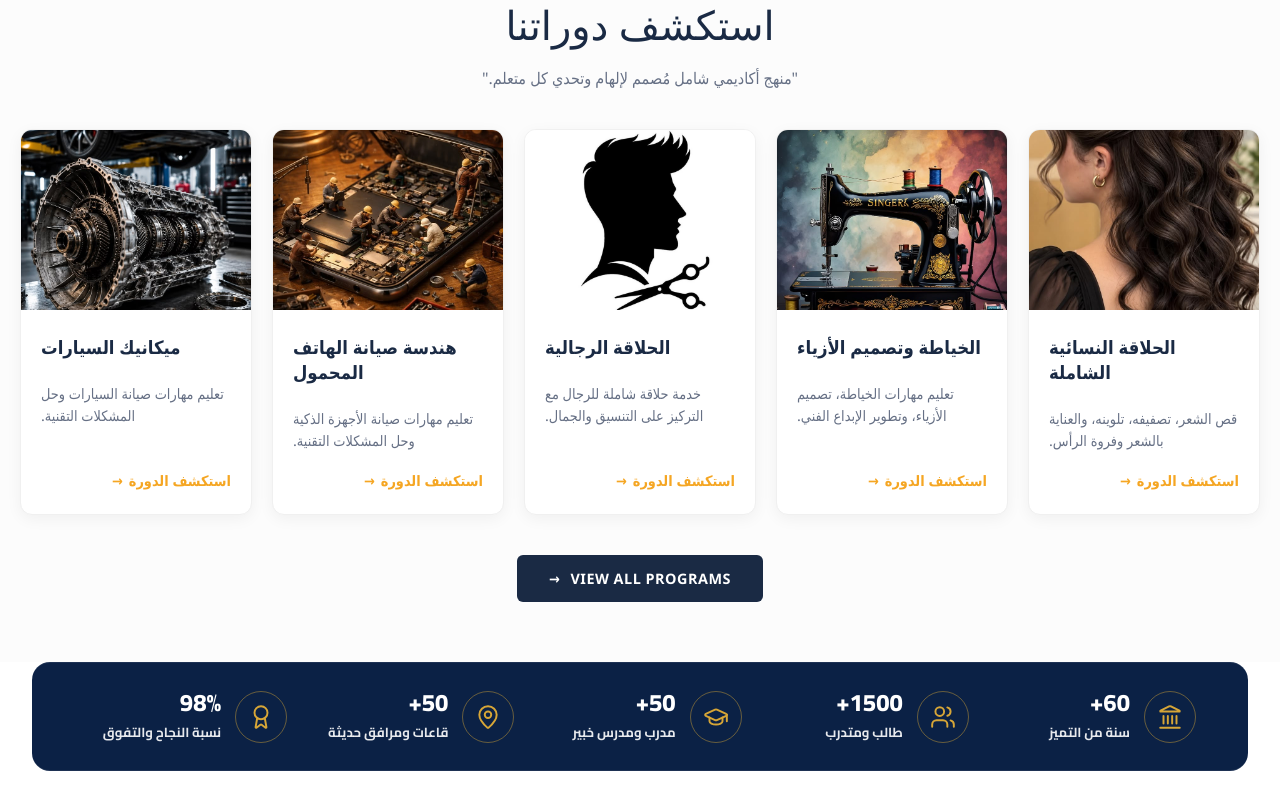
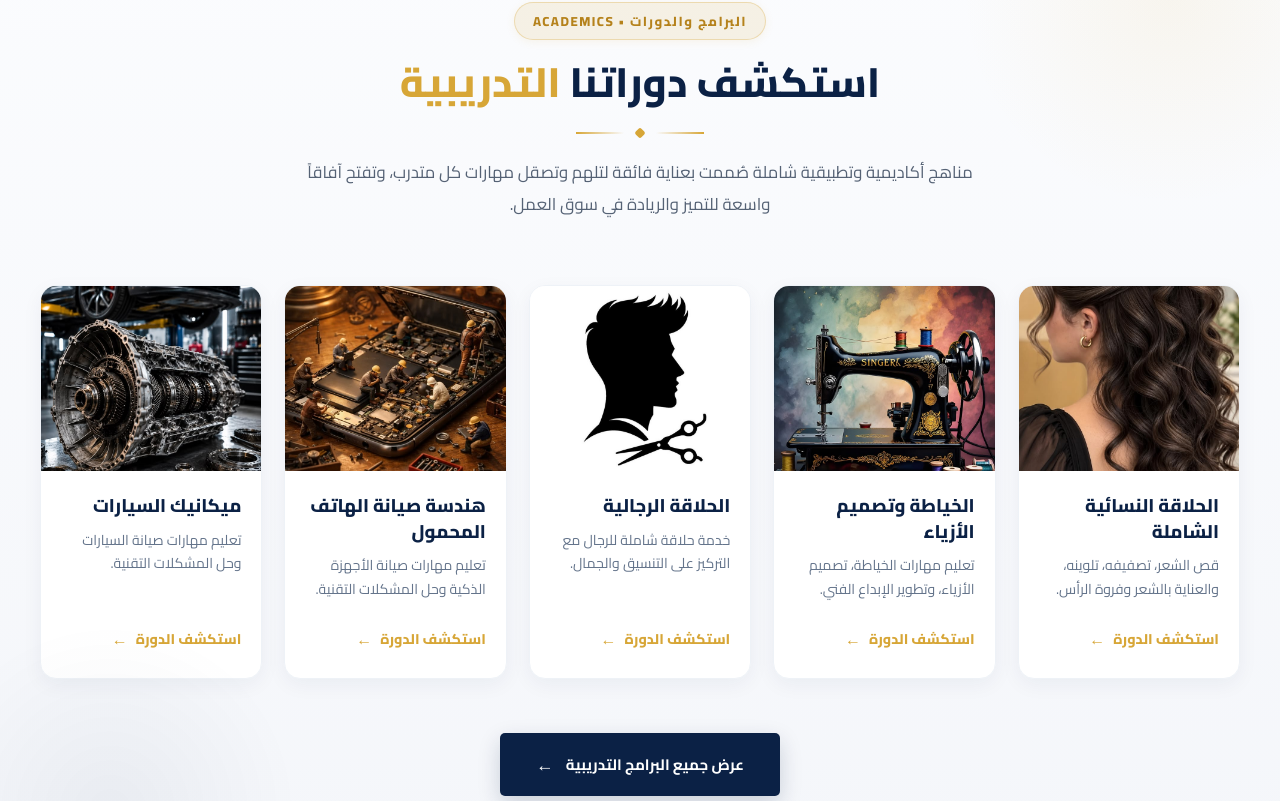
Before and after one commit to mohamd-wanli/Mamoun-Center-Site, a React (Vite) app: page / in a window 1280 px wide. Shown: the part 1499-2300 px from the top of the page. Built offline with nearby package versions, Linux system fonts and the light colour scheme.

Commit message:
add animation to courses

```diff
--- a/src/components/courses/CourseCard.jsx
+++ b/src/components/courses/CourseCard.jsx
@@ -7,16 +7,20 @@ const CourseCard = ({
   description,
   linkText = "استكشف الدورة",
   path = "/courses",
+  style,
 }) => {
   return (
-    <div className="course-card">
-      <img src={image} alt={title} className="course-card-image" />
+    <div className="course-card" style={style}>
+      <div className="course-card-image-wrap">
+        <img src={image} alt={title} className="course-card-image" />
+        <div className="course-card-overlay" />
+      </div>
       <div className="course-card-content">
         <h3 className="course-card-title">{title}</h3>
         <p className="course-card-description">{description}</p>
         <Link to={path} className="course-card-link">
           <span>{linkText}</span>
-          <span>&rarr;</span>
+          <span className="card-link-arrow">&larr;</span>
         </Link>
       </div>
     </div>
--- a/src/components/courses/CourseGrid.jsx
+++ b/src/components/courses/CourseGrid.jsx
@@ -12,6 +12,7 @@ const CourseGrid = ({ programs }) => {
           description={program.description}
           linkText={program.linkText}
           path={program.path}
+          style={{ animationDelay: `${index * 130}ms` }}
         />
       ))}
     </div>
--- a/src/components/home/Courses/CoursesSection.css
+++ b/src/components/home/Courses/CoursesSection.css
@@ -1,151 +1,416 @@
+/* ==========================================================================
+   Courses Section - Refined Spacing & Fluid Animations
+   ========================================================================== */
 
 .course-section {
-  padding: 60px 20px;
-  background-color: #fcfcfc;
-  font-family:
-    "Segoe UI", Tahoma, Geneva, Verdana, sans-serif; /* Clean sans-serif */
-  text-align: center;
+  padding: 95px 20px 105px;
+  background: linear-gradient(180deg, #fbfcfe 0%, #f4f6fa 100%);
+  position: relative;
+  overflow: hidden;
 }
 
-/* Header Styling */
+/* Background ambient decoration */
+.course-section::before {
+  content: "";
+  position: absolute;
+  top: -120px;
+  right: -100px;
+  width: 420px;
+  height: 420px;
+  border-radius: 50%;
+  background: radial-gradient(circle, rgba(215, 166, 55, 0.08) 0%, transparent 70%);
+  pointer-events: none;
+}
+
+.course-section::after {
+  content: "";
+  position: absolute;
+  bottom: -100px;
+  left: -80px;
+  width: 380px;
+  height: 380px;
+  border-radius: 50%;
+  background: radial-gradient(circle, rgba(11, 33, 69, 0.05) 0%, transparent 70%);
+  pointer-events: none;
+}
+
+/* ==========================================================================
+   Header Animations & Styling
+   ========================================================================== */
+
 .course-section-header {
-  margin-bottom: 40px;
+  margin-bottom: 64px;
+  text-align: center;
+  max-width: 780px;
+  margin-inline: auto;
+  display: flex;
+  flex-direction: column;
+  align-items: center;
+}
+
+/* Badge Subtitle */
+.course-badge-wrap {
+  animation: headerFadeDown 0.7s cubic-bezier(0.16, 1, 0.3, 1) both;
+  margin-bottom: 16px;
 }
 
 .course-section-subtitle {
-  color: #f5a623; /* The yellow/orange accent color */
-  font-weight: 700;
-  font-size: 1rem;
+  display: inline-flex;
+  align-items: center;
+  gap: 8px;
+  padding: 6px 18px;
+  border-radius: 30px;
+  background: rgba(215, 166, 55, 0.12);
+  border: 1px solid rgba(215, 166, 55, 0.3);
+  color: #b5821c;
+  font-weight: 800;
+  font-size: 0.82rem;
   letter-spacing: 1.5px;
   text-transform: uppercase;
-  display: block;
-  margin-bottom: 8px;
+  box-shadow: 0 2px 8px rgba(215, 166, 55, 0.1);
+  transition: transform 0.25s ease, background 0.25s ease;
 }
 
-.course-section-title {
-  color: #1a2a44; /* Dark navy blue */
-  font-family: "Georgia", serif; /* Serif font to match the image */
-  font-size: 2.5rem;
-  margin: 0 0 15px 0;
-  font-weight: normal;
+.course-section-subtitle:hover {
+  transform: translateY(-2px);
+  background: rgba(215, 166, 55, 0.18);
 }
 
+/* Title */
+.course-section-title {
+  color: var(--color-primary, #0b2145);
+  font-size: clamp(2rem, 3.2vw, 2.75rem);
+  font-weight: 800;
+  line-height: 1.3;
+  margin: 0 0 14px 0;
+  animation: headerFadeDown 0.85s cubic-bezier(0.16, 1, 0.3, 1) 0.1s both;
+}
+
+.course-section-title span {
+  color: var(--color-accent, #d7a637);
+  position: relative;
+  display: inline-block;
+}
+
+/* Elegant Center Divider */
+.course-title-divider {
+  display: inline-flex;
+  align-items: center;
+  justify-content: center;
+  gap: 12px;
+  margin: 6px 0 20px;
+  animation: headerScaleIn 0.8s ease 0.2s both;
+}
+
+.divider-line {
+  width: 48px;
+  height: 2px;
+  background: linear-gradient(90deg, transparent, var(--color-accent, #d7a637));
+}
+
+.course-title-divider .divider-line:last-child {
+  background: linear-gradient(90deg, var(--color-accent, #d7a637), transparent);
+}
+
+.divider-dot {
+  width: 8px;
+  height: 8px;
+  background: var(--color-accent, #d7a637);
+  transform: rotate(45deg);
+  border-radius: 2px;
+}
+
+/* Description */
 .course-section-description {
-  color: #667085;
-  font-size: 1rem;
-  max-width: 700px;
+  color: #556275;
+  font-size: 1.05rem;
+  line-height: 1.9;
+  max-width: 680px;
+  margin: 0 auto;
+  animation: headerFadeUp 0.9s cubic-bezier(0.16, 1, 0.3, 1) 0.25s both;
+}
+
+/* ==========================================================================
+   Course Grid
+   ========================================================================== */
+
+.course-grid {
+  display: grid;
+  grid-template-columns: repeat(5, 1fr);
+  gap: 22px;
+  max-width: 1320px;
   margin: 0 auto;
 }
 
-/* Grid Layout */
-.course-grid {
-  display: grid;
-  grid-template-columns: repeat(5, 1fr); /* 5 columns on desktop */
-  gap: 20px;
-  max-width: 1300px;
-  margin: 0 auto;
+/* ==========================================================================
+   Course Card Animations & Styling
+   ========================================================================== */
+
+.course-card {
+  background: #ffffff;
+  border-radius: 16px;
+  overflow: hidden;
+  box-shadow: 0 6px 20px rgba(11, 33, 69, 0.05);
+  border: 1px solid #eef2f7;
+  display: flex;
+  flex-direction: column;
+  position: relative;
+  transition: transform 0.35s cubic-bezier(0.16, 1, 0.3, 1),
+              box-shadow 0.35s cubic-bezier(0.16, 1, 0.3, 1),
+              border-color 0.35s ease;
+  animation: cardEntrance 0.75s cubic-bezier(0.16, 1, 0.3, 1) both;
 }
 
-/* Card Styling */
-.course-card {
-  background: #ffffff;
-  border-radius: 12px;
+/* Top Accent Line on Card */
+.course-card::before {
+  content: "";
+  position: absolute;
+  top: 0;
+  left: 0;
+  right: 0;
+  height: 3px;
+  background: linear-gradient(90deg, var(--color-accent, #d7a637), #f5a623);
+  opacity: 0;
+  transition: opacity 0.35s ease;
+  z-index: 2;
+}
+
+/* Hover State */
+.course-card:hover {
+  transform: translateY(-10px);
+  box-shadow: 0 20px 40px rgba(11, 33, 69, 0.14);
+  border-color: rgba(215, 166, 55, 0.38);
+}
+
+.course-card:hover::before {
+  opacity: 1;
+}
+
+/* Image Container */
+.course-card-image-wrap {
+  width: 100%;
+  height: 185px;
+  position: relative;
   overflow: hidden;
-  box-shadow: 0 4px 15px rgba(0, 0, 0, 0.05);
-  text-align: left;
-  display: flex;
-  flex-direction: column;
-  border: 1px solid #f0f0f0;
+  background-color: #e9ecef;
 }
 
 .course-card-image {
   width: 100%;
-  height: 180px;
+  height: 100%;
   object-fit: cover;
+  transition: transform 0.5s cubic-bezier(0.16, 1, 0.3, 1),
+              filter 0.5s ease;
 }
 
+.course-card-overlay {
+  position: absolute;
+  inset: 0;
+  background: linear-gradient(180deg, transparent 50%, rgba(11, 33, 69, 0.4) 100%);
+  opacity: 0;
+  transition: opacity 0.35s ease;
+}
+
+.course-card:hover .course-card-image {
+  transform: scale(1.09);
+  filter: brightness(1.03);
+}
+
+.course-card:hover .course-card-overlay {
+  opacity: 1;
+}
+
+/* Card Content */
 .course-card-content {
-  padding: 24px 20px;
+  padding: 22px 20px 24px;
   display: flex;
   flex-direction: column;
-  flex-grow: 1; /* Ensures all cards are the same height */
+  flex-grow: 1;
 }
 
 .course-card-title {
-  color: #1a2a44;
+  color: var(--color-primary, #0b2145);
   font-size: 1.15rem;
   margin: 0 0 10px 0;
-  font-weight: 700;
+  font-weight: 800;
+  line-height: 1.4;
+  transition: color 0.25s ease;
+}
+
+.course-card:hover .course-card-title {
+  color: #081731;
 }
 
 .course-card-description {
-  color: #667085;
-  font-size: 0.9rem;
-  line-height: 1.5;
-  margin-bottom: 20px;
-  flex-grow: 1; /* Pushes the link to the bottom */
+  color: #64748b;
+  font-size: 0.88rem;
+  line-height: 1.68;
+  margin: 0 0 22px;
+  flex-grow: 1;
 }
 
+/* Link Button */
 .course-card-link {
-  color: #f5a623;
-  font-weight: 700;
+  color: var(--color-accent, #d7a637);
+  font-weight: 800;
   text-decoration: none;
-  font-size: 0.9rem;
-  display: flex;
+  font-size: 0.88rem;
+  display: inline-flex;
   align-items: center;
-  gap: 6px;
+  gap: 8px;
+  margin-top: auto;
+  transition: color 0.2s ease, gap 0.2s ease;
+  width: fit-content;
 }
 
-.course-card-link:hover {
-  text-decoration: underline;
+.card-link-arrow {
+  display: inline-block;
+  font-size: 1rem;
+  transition: transform 0.25s cubic-bezier(0.16, 1, 0.3, 1);
 }
 
-/* Bottom Button */
+.course-card:hover .course-card-link {
+  color: #b5821c;
+}
+
+.course-card:hover .card-link-arrow {
+  transform: translateX(-5px);
+}
+
+/* ==========================================================================
+   Footer Call to Action Button
+   ========================================================================== */
+
 .course-section-footer {
-  margin-top: 40px;
+  margin-top: 54px;
+  text-align: center;
+  animation: headerFadeUp 0.8s ease 0.4s both;
 }
 
 .view-all-btn {
-  background-color: #1a2a44;
+  background: var(--color-primary, #0b2145);
   color: #ffffff;
   border: none;
-  padding: 14px 32px;
-  font-size: 0.9rem;
-  font-weight: 600;
-  border-radius: 6px;
+  padding: 15px 36px;
+  font-size: 0.94rem;
+  font-weight: 700;
+  border-radius: var(--radius-button, 8px);
   cursor: pointer;
   display: inline-flex;
   align-items: center;
-  gap: 10px;
-  letter-spacing: 0.5px;
-  transition: background-color 0.3s ease;
+  gap: 12px;
+  text-decoration: none;
+  transition: all 0.3s cubic-bezier(0.16, 1, 0.3, 1);
+  box-shadow: 0 8px 22px rgba(11, 33, 69, 0.18);
+}
+
+.view-all-btn .btn-arrow {
+  display: inline-block;
+  font-size: 1.1rem;
+  transition: transform 0.25s ease;
 }
 
 .view-all-btn:hover {
-  background-color: #2a3a54;
+  background: var(--color-primary-dark, #081731);
+  transform: translateY(-3px);
+  box-shadow: 0 14px 30px rgba(11, 33, 69, 0.28);
 }
 
-/* Responsive Breakpoints */
-@media (max-width: 1200px) {
+.view-all-btn:hover .btn-arrow {
+  transform: translateX(-5px);
+}
+
+/* ==========================================================================
+   Keyframes
+   ========================================================================== */
+
+@keyframes headerFadeDown {
+  from {
+    opacity: 0;
+    transform: translateY(-22px);
+  }
+  to {
+    opacity: 1;
+    transform: translateY(0);
+  }
+}
+
+@keyframes headerFadeUp {
+  from {
+    opacity: 0;
+    transform: translateY(22px);
+  }
+  to {
+    opacity: 1;
+    transform: translateY(0);
+  }
+}
+
+@keyframes headerScaleIn {
+  from {
+    opacity: 0;
+    transform: scaleX(0.5);
+  }
+  to {
+    opacity: 1;
+    transform: scaleX(1);
+  }
+}
+
+@keyframes cardEntrance {
+  from {
+    opacity: 0;
+    transform: translateY(32px);
+  }
+  to {
+    opacity: 1;
+    transform: translateY(0);
+  }
+}
+
+/* ==========================================================================
+   Responsive Breakpoints
+   ========================================================================== */
+
+@media (max-width: 1240px) {
   .course-grid {
     grid-template-columns: repeat(3, 1fr);
+    gap: 20px;
   }
 }
 
 @media (max-width: 768px) {
+  .course-section {
+    padding: 70px 16px 80px;
+  }
+
+  .course-section-header {
+    margin-bottom: 44px;
+  }
+
   .course-grid {
     grid-template-columns: repeat(2, 1fr);
+    gap: 16px;
   }
-  .course-section-title {
-    font-size: 2rem;
+
+  .course-card-content {
+    padding: 18px 16px 20px;
   }
 }
 
-@media (max-width: 480px) {
+@media (max-width: 520px) {
   .course-grid {
     grid-template-columns: 1fr;
+    max-width: 380px;
+    margin-inline: auto;
   }
-  .course-card-image {
+
+  .course-card-image-wrap {
     height: 200px;
   }
+
+  .view-all-btn {
+    width: 100%;
+    justify-content: center;
+  }
 }
--- a/src/components/home/Courses/CoursesSection.jsx
+++ b/src/components/home/Courses/CoursesSection.jsx
@@ -1,28 +1,42 @@
-import { ArrowLeft, ArrowRight } from "lucide-react";
 import { Link } from "react-router-dom";
 import "./CoursesSection.css";
-import {programs} from "../../../data/courses.js";
-import CourseCard from "../../courses/CourseCard";
+import { programs } from "../../../data/courses.js";
 import CourseGrid from "../../courses/CourseGrid";
-
 
 export default function CoursesSection() {
   return (
     <section className="course-section">
+      <div className="container">
         <div className="course-section-header">
-        <span className="course-section-subtitle">الدورات</span>
-        <h2 className="course-section-title">استكشف دوراتنا </h2>
+          <div className="course-badge-wrap">
+            <span className="course-section-subtitle">
+              البرامج والدورات • ACADEMICS
+            </span>
+          </div>
+
+          <h2 className="course-section-title">
+            استكشف دوراتنا <span>التدريبية</span>
+          </h2>
+
+          <div className="course-title-divider">
+            <span className="divider-line" />
+            <span className="divider-dot" />
+            <span className="divider-line" />
+          </div>
+
           <p className="course-section-description">
-         "منهج أكاديمي شامل مُصمم لإلهام وتحدي كل متعلم."
+            مناهج أكاديمية وتطبيقية شاملة صُممت بعناية فائقة لتلهم وتصقل مهارات كل متدرب، وتفتح آفاقاً واسعة للتميز والريادة في سوق العمل.
           </p>
         </div>
 
         <CourseGrid programs={programs} />
 
         <div className="course-section-footer">
-        <button className="view-all-btn">
-          VIEW ALL PROGRAMS <span>&rarr;</span>
-        </button>
+          <Link to="/courses" className="view-all-btn">
+            <span>عرض جميع البرامج التدريبية</span>
+            <span className="btn-arrow">&larr;</span>
+          </Link>
+        </div>
       </div>
     </section>
   );
--- a/src/components/home/Hero/HeroSection.jsx
+++ b/src/components/home/Hero/HeroSection.jsx
@@ -2,6 +2,7 @@ import { Link } from "react-router-dom";
 import { Play, Award, ArrowLeft } from "lucide-react";
 import "./HeroSection.css";
 import heroImage from "../../../assets/images/training-center2.png";
+import hero from "../../../assets/images/heroo.jfif";
 export default function HeroSection() {
   return (
     <section className="hero">
@@ -12,7 +13,7 @@ export default function HeroSection() {
       {/* Full-bleed hero visual that covers the hero like mockup */}
       <div className="hero__visual" aria-hidden="true">
         <img
-          src={heroImage}
+          src={hero}
           alt="مركز المأمون الدولي للتدريب"
           className="hero__visual-img"
         />
```
Also changed, not shown: src/assets/images/hero2.jfif (added), src/assets/images/heroo.jfif (added). Lines whose indentation alone changed are shown as unchanged.
